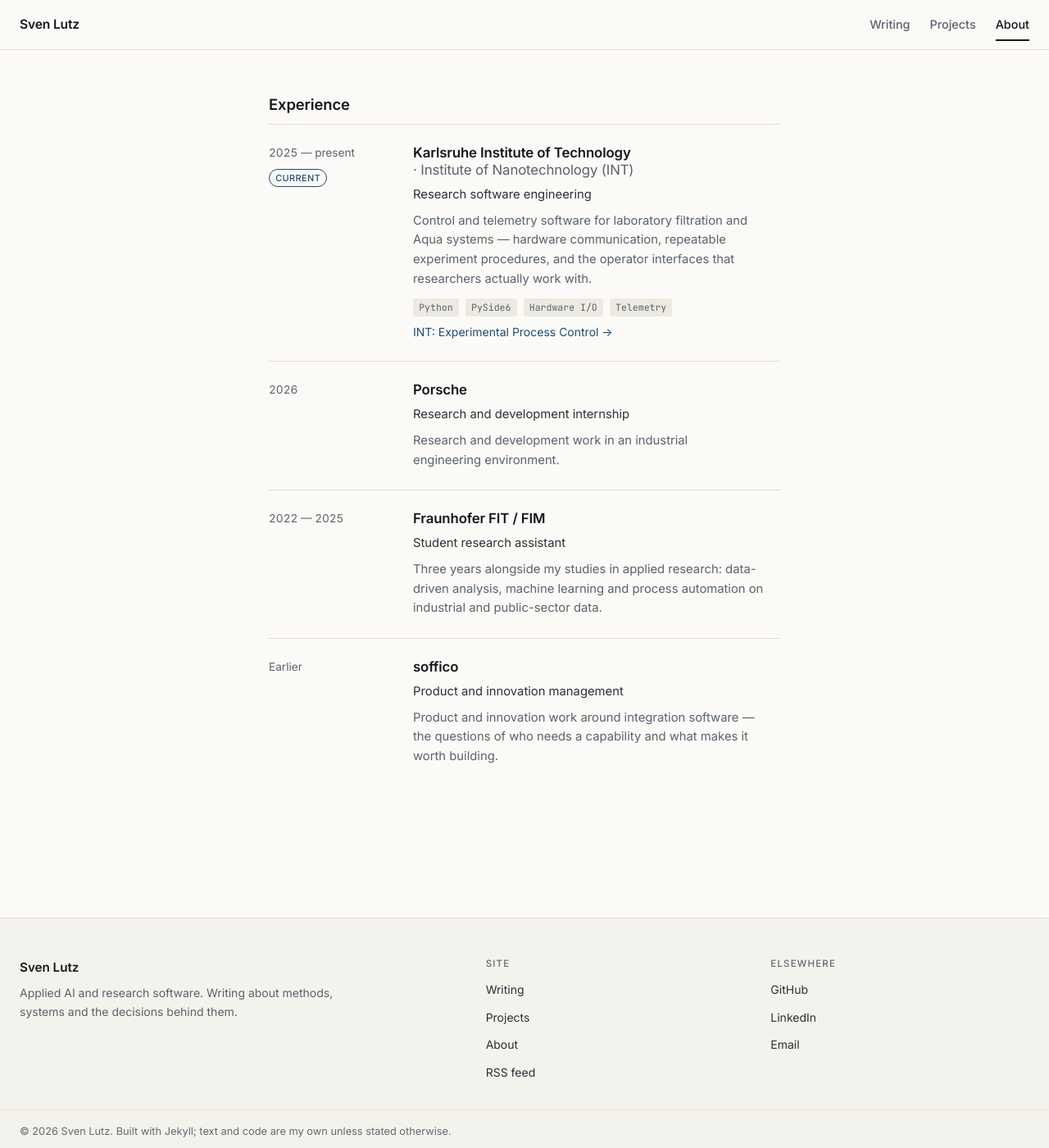
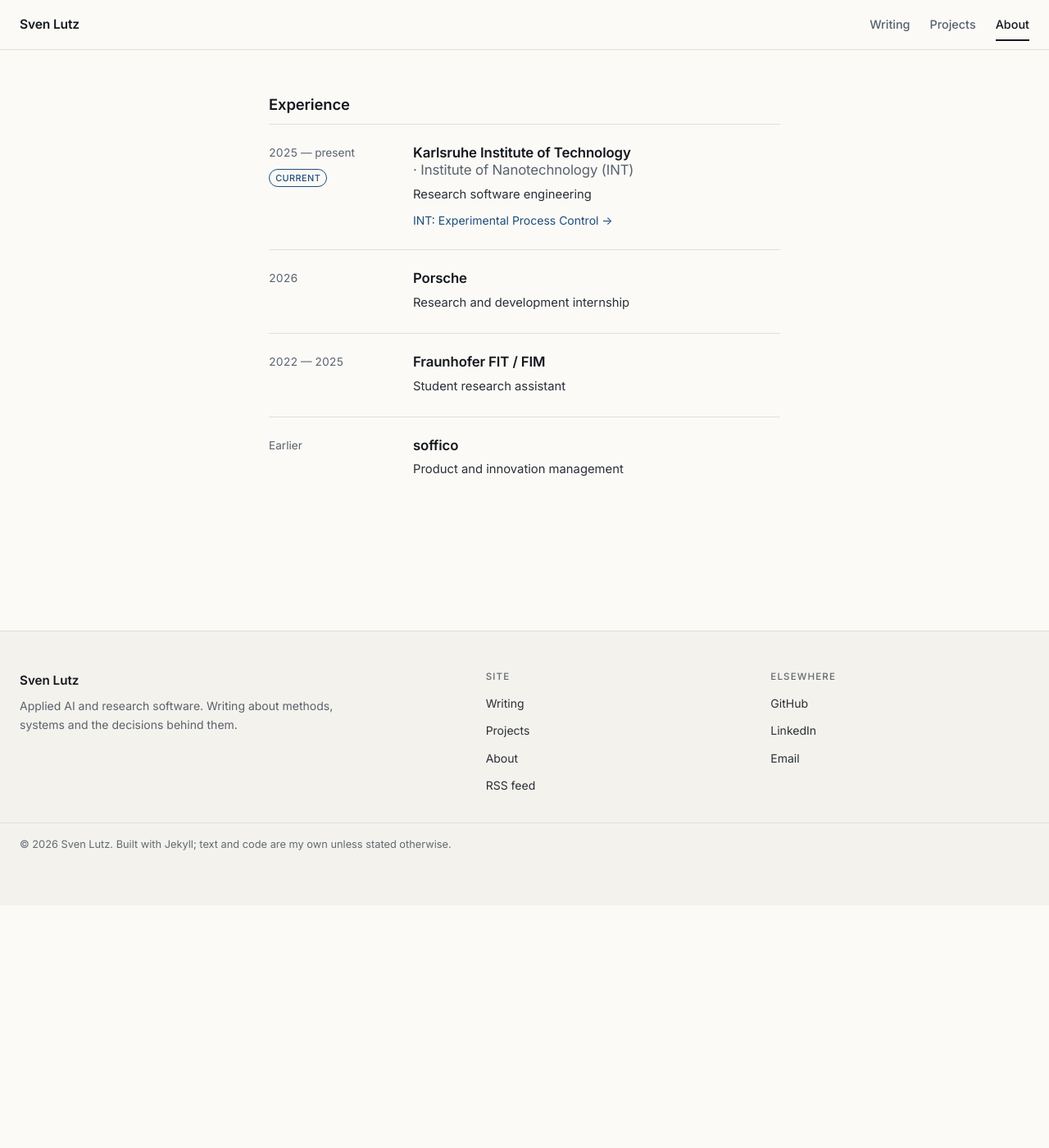
Before and after one commit to Sven-Lutz/sven-lutz.github.io, a Jekyll site: the page built from about.md, in a window 1280 px wide and 1400 px high, scrolled down 1662 px. Shown: the whole window at 82% size. Built offline with Jekyll 4.4.1, drawn with Linux system fonts in a browser that asks for light colours; after the commit the page ends 2766 px from its top, so only the background shows below that.

Commit message:
content: keep experience to CV-level facts
The summaries I had written for Porsche, Fraunhofer and soffico were inferred
from what the site already said, not from anything stated. They are removed
rather than rewritten: each entry now carries organisation, role and period,
which is what the CV states, plus the unit and project link for the current
role.

The optional fields stay in the include and are documented in the data file,
so an entry can say more later without a template change.

Co-Authored-By: Claude Opus 5 <noreply@anthropic.com>
Claude-Session: https://claude.ai/code/session_01HWuc57FtoYwvE4NKeaxNq5

```diff
--- a/_data/experience.yml
+++ b/_data/experience.yml
@@ -1,38 +1,25 @@
-# Professional experience, newest first.
+# Professional experience, newest first — CV-level facts only.
 #
-# Required: org, role, period. Everything else is optional and simply omitted
-# when absent: unit, summary, highlights (list), stack (list), project (a slug
-# from _projects/, which links the entry to that page), current (true marks the
-# present role).
+# Required: org, role, period.
+# Optional: unit, current (marks the present role), project (a slug from
+# _projects/, which links the entry to that page), and — only if you want the
+# entry to say more — summary, highlights (list) and stack (list).
 
 - org: Karlsruhe Institute of Technology
   unit: Institute of Nanotechnology (INT)
   role: Research software engineering
   period: 2025 — present
   current: true
-  summary: >
-    Control and telemetry software for laboratory filtration and Aqua systems —
-    hardware communication, repeatable experiment procedures, and the operator
-    interfaces that researchers actually work with.
-  stack: [Python, PySide6, Hardware I/O, Telemetry]
   project: int
 
 - org: Porsche
   role: Research and development internship
   period: 2026
-  summary: >
-    Research and development work in an industrial engineering environment.
 
 - org: Fraunhofer FIT / FIM
   role: Student research assistant
   period: 2022 — 2025
-  summary: >
-    Three years alongside my studies in applied research: data-driven analysis,
-    machine learning and process automation on industrial and public-sector data.
 
 - org: soffico
   role: Product and innovation management
   period: Earlier
-  summary: >
-    Product and innovation work around integration software — the questions of
-    who needs a capability and what makes it worth building.
```
